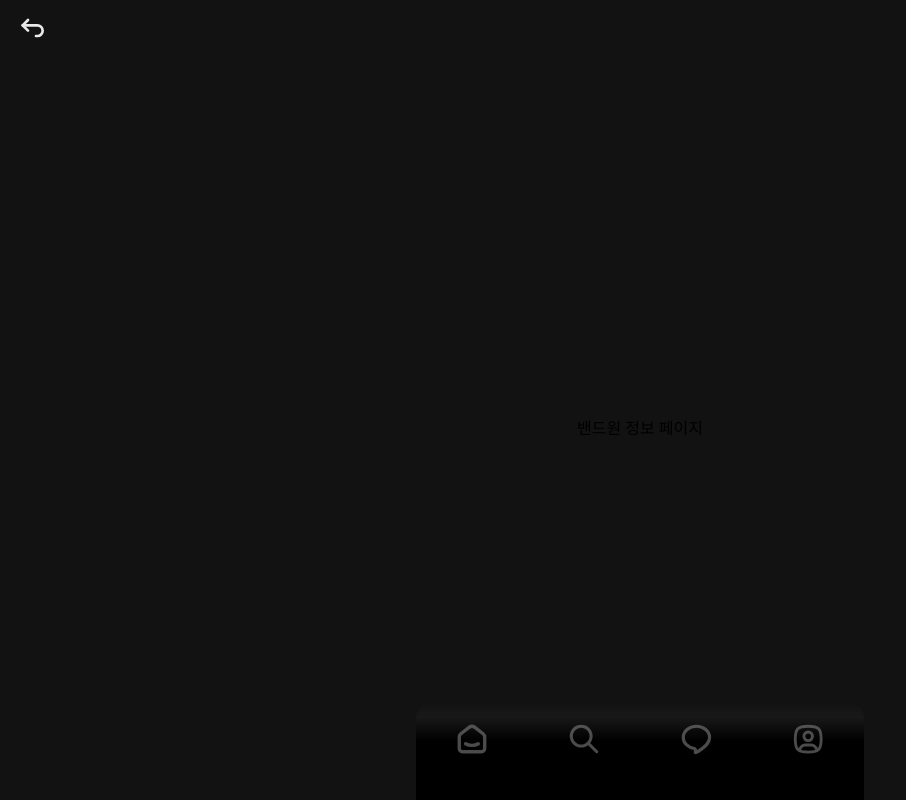
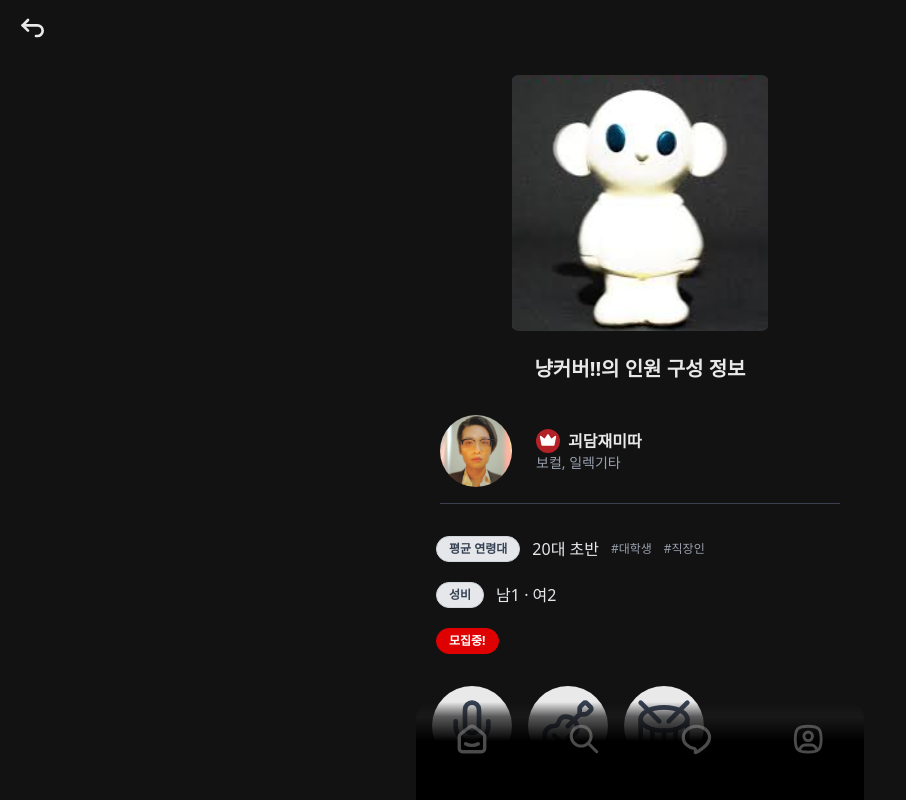
Before and after one commit to UMC-Banddy/client, a React (Vite) app: page /home/people in a window 1280 px wide. Shown: the whole page, without its empty margins (0-906 px from the left). Built offline with nearby package versions, Linux system fonts and the light colour scheme.

Commit message:
feat : 밴드 세부 정보 페이지 / 모집 파트

```diff
--- a/src/app/router.tsx
+++ b/src/app/router.tsx
@@ -47,6 +47,7 @@ const routes = [
       { path: "/settings", element: <SettingsPage /> },
       { path: "/my", element: <MyPage /> },
       { path: "*", element: <NotFoundPage /> },
+
       //Home 관련 페이지
       { path: "/", element: <HomePage /> },
       { path: "/home/people", element: <PeoplePage /> },
--- a/src/pages/Home/BandDetailPage/PeoplePage.tsx
+++ b/src/pages/Home/BandDetailPage/PeoplePage.tsx
@@ -1,7 +1,21 @@
-import React from "react";
+import homeAlbum2 from "@/assets/images/home-album2.svg";
+import MemberCard from "@/pages/Home/_components/people/MemberCard";
+import BandInfoSection from "@/pages/Home/_components/people/BandInfoSection";
+import RoleIconList from "@/pages/Home/_components/people/RoleIconList";
+import BandProfileHeader from "@/pages/Home/_components/people/BandProfileHeader";
 
-const PeoplePage = () => {
-  return <div>밴드원 정보 페이지</div>;
-};
-
-export default PeoplePage;
+export default function PeoplePage() {
+  return (
+    <main className="min-h-[calc(100vh-56px)] w-full flex flex-col items-center justify-center bg-[#121212]/90 overflow-hidden">
+      <BandProfileHeader
+        imageSrc={homeAlbum2}
+        title="냥커버!!의 인원 구성 정보"
+      />
+      <MemberCard />
+      <div className="my-6 w-full max-w-md">
+        <BandInfoSection />
+      </div>
+      <RoleIconList />
+    </main>
+  );
+}
--- /dev/null
+++ b/src/pages/Home/_components/people/RoleIconList.tsx
@@ -0,0 +1,21 @@
+import { Mic, Guitar, Drum } from "lucide-react";
+
+const iconClass = "w-14 h-14 text-gray-700";
+
+const RoleIconList = () => {
+  return (
+    <div className="flex gap-4 mt-0 mb-4 px-4 w-full justify-start">
+      <div className="bg-[#E9E9E9] rounded-full w-20 h-20 flex items-center justify-center">
+        <Mic className={iconClass} />
+      </div>
+      <div className="bg-[#E9E9E9] rounded-full w-20 h-20 flex items-center justify-center">
+        <Guitar className={iconClass} />
+      </div>
+      <div className="bg-[#E9E9E9] rounded-full w-20 h-20 flex items-center justify-center">
+        <Drum className={iconClass} />
+      </div>
+    </div>
+  );
+};
+
+export default RoleIconList;
```
